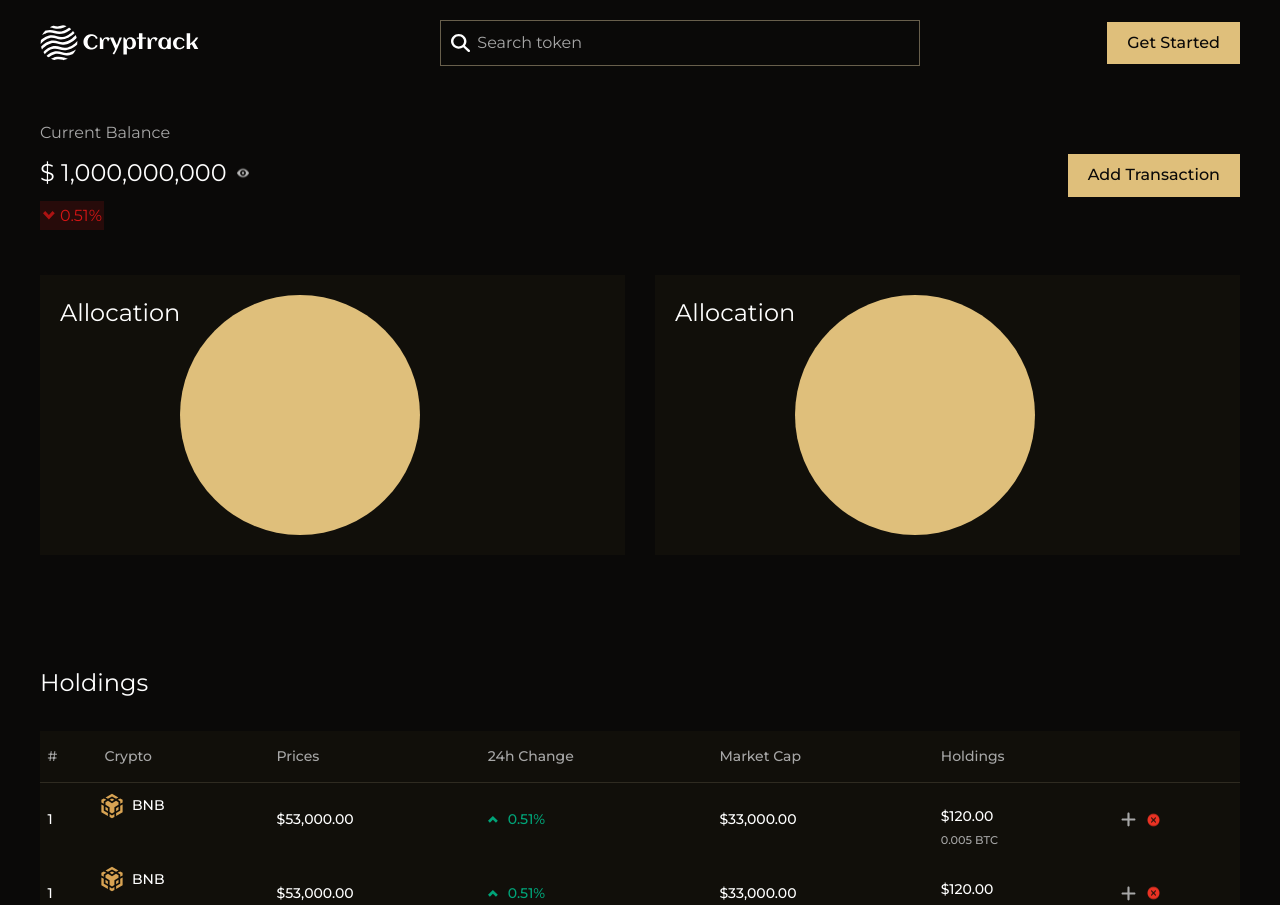
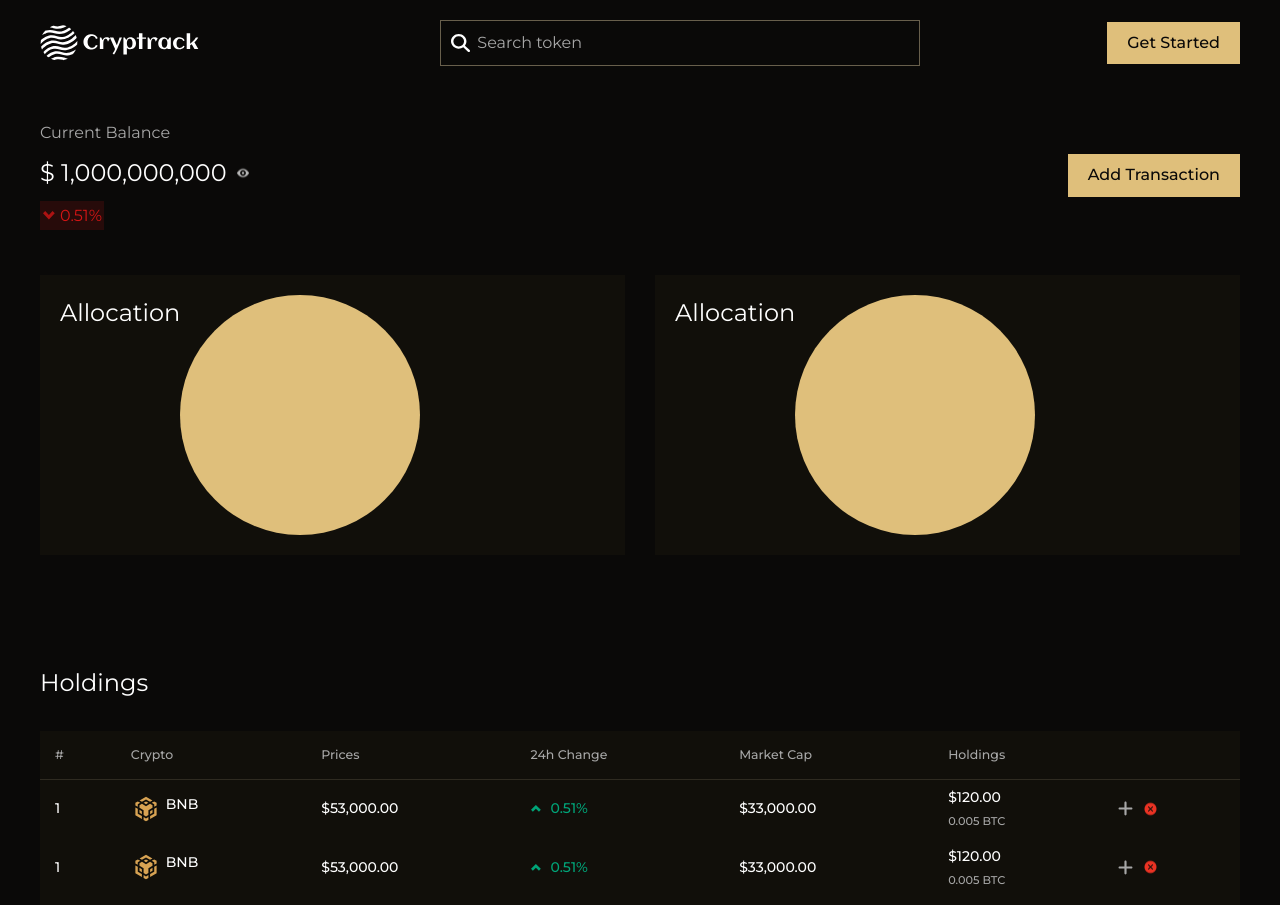
Before and after one commit to Aeeshadam/Cryptrack, a React (Vite) app: page /portfolio in a window 1280 px wide. Shown: the top 905 px of the page. Built offline with nearby package versions, Linux system fonts and the light colour scheme; a web font is replaced by a local one.

Commit message:
improved holdings to be more accessible

```diff
--- a/src/components/Footer.jsx
+++ b/src/components/Footer.jsx
@@ -4,7 +4,7 @@ import YoutubeSvg from "../assets/youtube.svg";
 
 const Footer = () => {
   return (
-    <section className="container ">
+    <footer className="container ">
       <div className="flex flex-col items-center gap-12 pt-24">
         <div className="flex gap-4 justify-center">
           <div className="bg-midnight p-8 flex rounded-full">
@@ -22,7 +22,7 @@ const Footer = () => {
           © 2022 Cryptrack. All rights reserved.
         </div>
       </div>
-    </section>
+    </footer>
   );
 };
 export default Footer;
--- a/src/components/Holdings.jsx
+++ b/src/components/Holdings.jsx
@@ -26,14 +26,14 @@ const TableHead = () => {
   return (
     <thead className="border-b border-darkprimary border-opacity-35">
       <tr className="m-6">
-        <td>#</td>
-        <td>Crypto</td>
-        <td>Prices</td>
-        <td>
+        <th>#</th>
+        <th>Crypto</th>
+        <th>Prices</th>
+        <th>
           24h <span className="hidden md:inline">Change</span>
-        </td>
-        <td className="hidden md:table-cell">Market Cap</td>
-        <td>Holdings</td>
+        </th>
+        <th className="hidden md:table-cell">Market Cap</th>
+        <th>Holdings</th>
       </tr>
     </thead>
   );
@@ -60,9 +60,11 @@ const TableRow = () => {
   return (
     <tr className="bg-midnight ease-in-out hover:duration-700 hover:bg-dark hover:cursor-pointer">
       <td>1</td>
-      <td className=" pl-4 flex items-start justify-start gap-2 flex-col md:flex-row md:items-center md:pl-0">
-        <img src={BnbSvg} alt="Bnb" className="w-8 md:w-12" />
-        BNB
+      <td className=" ">
+        <div className="flex items-start justify-start gap-2 flex-col md:flex-row  md:pl-0">
+          <img src={BnbSvg} alt="Bnb" className="w-8 md:w-12" />
+          BNB
+        </div>
       </td>
       <td>$53,000.00</td>
       <td>
@@ -80,12 +82,14 @@ const TableRow = () => {
         <div className="flex items-center gap-4">
           <img
             src={PlusIcon}
-            alt="plus"
+            alt="add button"
+            role="button"
             className="w-6 cursor-pointer hover:w-8 hover:duration-500 ease-in-out"
           />
           <img
             src={CancelIcon}
-            alt="cancel"
+            alt="cancel button"
+            role="button"
             className="w-6 cursor-pointer ease-in-out hover:w-8 hover:duration-500"
           />
         </div>
--- a/src/index.css
+++ b/src/index.css
@@ -4,14 +4,14 @@
 @tailwind utilities;
 @layer base {
   tr td {
-    @apply p-3 font-medium text-white;
+    @apply px-6 py-3 font-medium text-white;
   }
-  thead tr td {
-    @apply py-6 font-medium text-grey;
+  thead tr th {
+    @apply p-6 font-medium text-grey text-left text-xl;
   }
 
   tbody tr {
-    @apply hover:bg-opacity-30;
+    @apply hover:bg-opacity-30 px-40;
   }
 }
 
```
